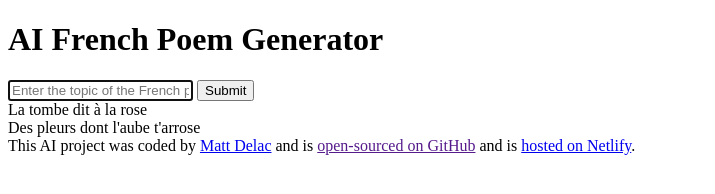
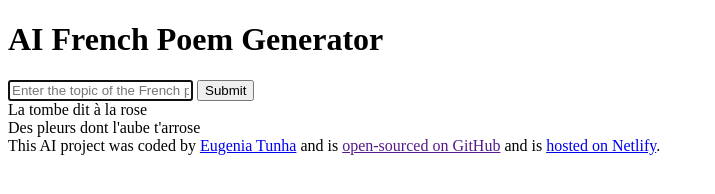
Before and after one commit to Eugal-git/AI-Recipes-CSS, a plain HTML site: page index.html in a window 1280 px wide. Shown: the whole page, without its empty margins (0-715 px from the left). Drawn offline with Linux system fonts and the light colour scheme.

Commit message:
Update index.html

```diff
--- a/index.html
+++ b/index.html
@@ -33,7 +33,7 @@
 
       <footer>
         This AI project was coded by
-        <a href="https://github.com/matthieua/" target="_blank">Matt Delac</a>
+        <a href="https://github.com/Eugal-git">Eugenia Tunha</a>
         and is
         <a
           href=""
```
